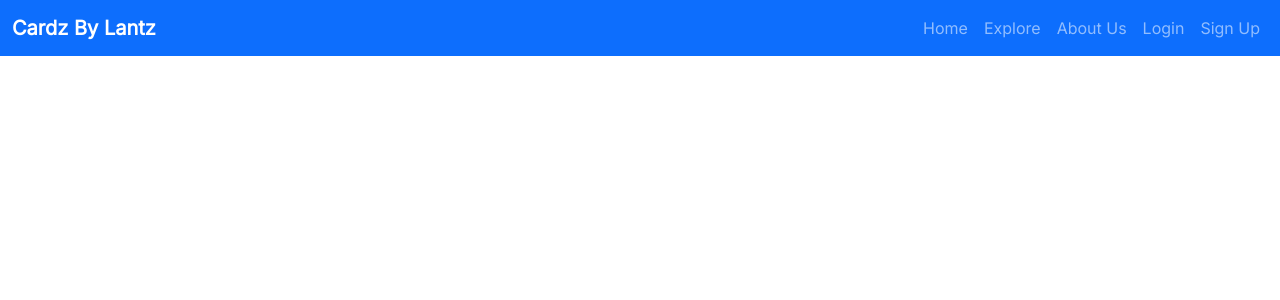
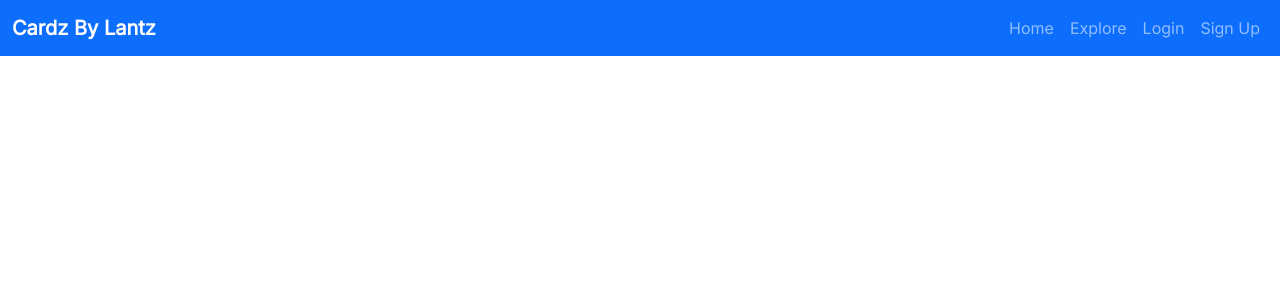
Before and after one commit to muic-trading-cards/backend, a Flask app: page /about_us in a window 1280 px wide. Shown: the top 300 px of the page. Run offline with Flask 3, Linux system fonts and the light colour scheme.

Commit message:
Remove about page from the nacbar

```diff
--- a/app/templates/base.html
+++ b/app/templates/base.html
@@ -52,10 +52,8 @@
 					<a href="{{ url_for('listing.explore') }}" class="nav-link">
 						Explore
 					</a>
+				</li>
 
-				<li  class="nav-item">
-					<a class="nav-link" href="{{ url_for('main.about_us') }}">About Us</a>
-				</li>
 				{% if current_user.is_authenticated %}
 				<li>
 					<a href="{{ url_for('main.profile') }}" class="nav-link">
```
